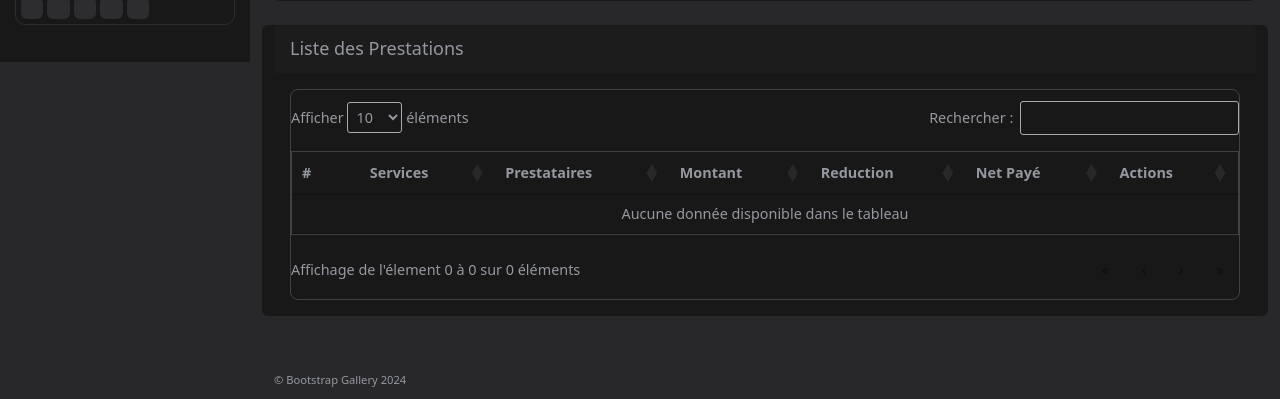
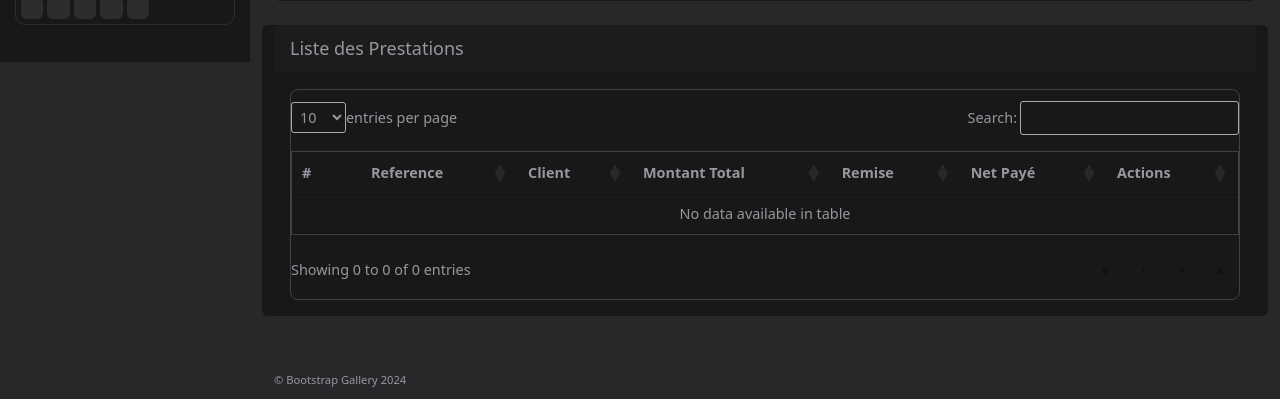
Before and after one commit to nsd-design/complexe_marbika, a Django app: page /salon/prestations/ in a window 1280 px wide. Shown: the part 738-1137 px from the top of the page. Run offline with Django 5.2, Linux system fonts and the light colour scheme; data that the repository does not hold is empty; some libraries are stand-ins or nearby versions.

Commit message:
Affiche les prestations, nouveau format

```diff
--- a/salon/templates/salon/prestations.html
+++ b/salon/templates/salon/prestations.html
@@ -159,31 +159,16 @@
                         <thead>
                         <tr>
                             <th>#</th>
-                            <th>Services</th>
-                            <th>Prestataires</th>
-                            <th>Montant</th>
-                            <th>Reduction</th>
+                            <th>Reference</th>
+                            <th>Client</th>
+                            <th>Montant Total</th>
+                            <th>Remise</th>
                             <th>Net Payé</th>
                             <th>Actions</th>
                         </tr>
                         </thead>
                         <tbody>
-                        {% for prestation in prestation_list %}
-                        <tr>
-                            <td></td>
-                            <td>
-                                {{ prestation.service }}
-                            </td>
-                            <td>{{ prestation.fait_par }}</td>
-                            <td>{{ prestation.montant_a_payer | currency }}</td>
-                            <td>{{ prestation.montant_reduit | currency }}</td>
-                            <td class="text-primary">{{ prestation.montant_paye | currency }}</td>
-                            <td>
-                                <a class="btn btn-danger btn-sm" href="#"><i class="bi bi-pencil"></i>
-                                </a>
-                            </td>
-                        </tr>
-                        {% endfor %}
+                        <!--Contenu chargé via Ajax-->
 
                         </tbody>
                     </table>
@@ -202,32 +187,34 @@
 {% endblock %}
 <script>
     $(document).ready(function(){
-
-        $("#table-prestation").DataTable({
-            language: {
-                processing: "Traitement en cours...",
-                search: "Rechercher&nbsp;:&nbsp;",
-                lengthMenu:    "Afficher _MENU_ &eacute;l&eacute;ments",
-                info:           "Affichage de l'&eacute;lement _START_ &agrave; _END_ sur _TOTAL_ &eacute;l&eacute;ments",
-                infoEmpty:      "Affichage de l'&eacute;lement 0 &agrave; 0 sur 0 &eacute;l&eacute;ments",
-                loadingRecords: "Chargement en cours...",
-                zeroRecords:    "Aucun &eacute;l&eacute;ment &agrave; afficher",
-                emptyTable:     "Aucune donnée disponible dans le tableau",
-                aria: {
-                    sortAscending:  ": activer pour trier la colonne par ordre croissant",
-                    sortDescending: ": activer pour trier la colonne par ordre décroissant"
-                }
+        var table_prestation = $("#table-prestation").DataTable({
+            ajax: {
+                url: '/salon/get_prestations/',
+                dataSrc: 'data',
             },
-            "columnDefs": [{
+            columns: [
+                {
+                    data: null,
+                    render: function(data, type, row, meta){
+                        return meta.row + 1;
+                      }
+                },
+                { data: 'reference' },
+                { data: 'client' },
+                { data: 'total' },
+                { data: 'remise' },
+                { data: 'net_paye' },
+                { data: 'actions' },
+            ],
+             columnDefs: [{
                 "targets": 0,
                 "searchable": false,
                 "orderable": false
             }],
-            "order": [],
-            "rowCallback": function(row, data, index){
+            order: [],
+            rowCallback: function(row, data, index){
                 $('td:eq(0)', row).html(index + 1)
             },
-
         });
 
         // Calculer le montant de la Prestation
--- a/salon/urls.py
+++ b/salon/urls.py
@@ -13,6 +13,7 @@ urlpatterns = [
     path("prix/", prix_services, name="prix_services"),
     path("prix/add/", add_prix_service, name="add_prix_services"),
     path("prestations/", prestations, name="prestations"),
+    path("get_prestations/", get_prestations, name="get_prestations"),
     path("prestations/add/", add_prestation, name="add_prestations"),
     path("prestations/<str:service_id>/", get_prix_service, name="get_prix_service"),
     path("produits/", produits, name="produits"),
--- a/salon/views.py
+++ b/salon/views.py
@@ -220,28 +220,42 @@ def add_prix_service(request):
 
 
 def prestations(request):
-    total_paye = 0
 
-    prestations_list = InitPrestation.objects.annotate(
-        montant_paye=F("montant_total") - F("remise")
-    ).order_by("-created_at")
-
-    if prestations_list:
-        total_paye = prestations_list.aggregate(total=Sum("montant_paye"))['total']
-        total_paye = "{:,.0f} GNF".format(total_paye).replace(",", " ")
-
-    services = Service.objects.all()
+    qs_services = Service.objects.all()
     prestataires = Employe.objects.all()
 
     context= {
         "form": PrestationForm(),
-        "services":  services if services else [],
+        "services":  qs_services if qs_services else [],
         "prestataires": prestataires if prestataires.exists else [],
         "page_title": "Prestations",
-        "prestation_list": prestations_list if prestations_list.exists else None,
-        "total_paye": total_paye
     }
     return render(request, tmp + "prestations.html", context)
+
+
+@require_http_methods(["GET"])
+def get_prestations(request):
+    try:
+        list_init_prestations = InitPrestation.objects.all()
+        data: list = []
+        for prestation in list_init_prestations:
+            remise = float(prestation.remise)
+            montant_total = float(prestation.montant_total)
+            net_paye = float(prestation.montant_total) - float(prestation.remise)
+            data.append({
+                "reference": prestation.reference,
+                "total": "{:,.0f} GNF".format(montant_total).replace(",", " "),
+                "remise": "{:,.0f} GNF".format(remise).replace(",", " "),
+                "client": f'<p>{prestation.client.nom_complet}<br><span class="badge border border-info text-body">{prestation.client.telephone}</span></p>' if prestation.client else "",
+                "net_paye": "{:,.0f} GNF".format(net_paye).replace(",", " "),
+                "actions": f'<a href="#" class="text-danger details"><i class="bi bi-box-arrow-up-right fs-5"></i></a>',
+            })
+
+        return JsonResponse({"success": True, "data": data})
+    except InitPrestation.DoesNotExist:
+        return JsonResponse({"error": True, "msg": "Aucune données disponible."})
+
+
 
 
 def get_prix_service(request, service_id):
```
